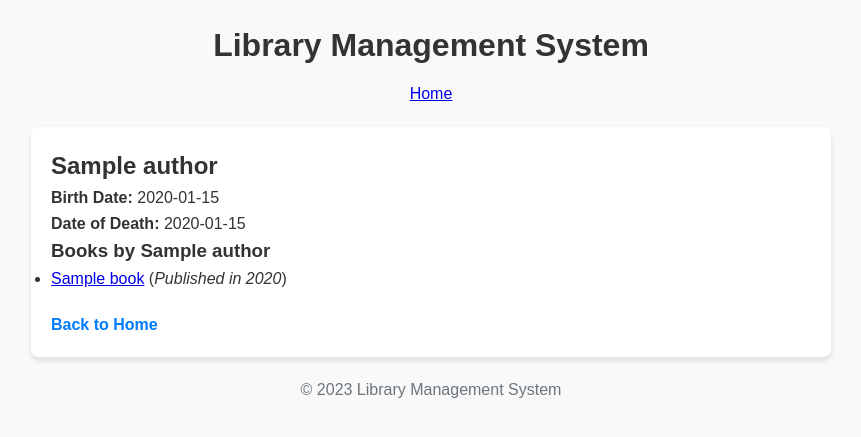
After one commit to kaiser-data/book-alchemy, a Flask app: page /author/1 in a window 1280 px wide. The commit adds this page. Shown: the top 437 px of the page, without its empty margins (209-1070 px from the left). Run offline with Flask 3, Linux system fonts and the light colour scheme; tables that the repository leaves empty hold one stand-in row (values such as "Sample post").

Commit message:
author and bool html

```diff
--- a/app.py
+++ b/app.py
@@ -1,28 +1,36 @@
 import os
-from flask import Flask, render_template, request, redirect, url_for, flash
+from flask import Flask, render_template, request, redirect, url_for, flash, abort
 from data_models import db, Author, Book
+from datetime import datetime
 import sqlalchemy
-from datetime import datetime
 
-# Initialize the Flask application
+# Initialize Flask app
 app = Flask(__name__)
 app.config['SECRET_KEY'] = os.environ.get('SECRET_KEY', 'default-dev-key')
 
-# Define the database configuration
+# Configure database
 DATABASE_PATH = os.path.join(os.path.dirname(os.path.abspath(__file__)), 'data', 'library.sqlite')
 os.makedirs(os.path.dirname(DATABASE_PATH), exist_ok=True)
 app.config['SQLALCHEMY_DATABASE_URI'] = f"sqlite:///{DATABASE_PATH}"
 app.config['SQLALCHEMY_TRACK_MODIFICATIONS'] = False
 
-# Initialize the database with the app
+# Initialize database
 db.init_app(app)
 
 # Ensure tables are created
 with app.app_context():
     db.create_all()
 
+# Helper function for date conversion
+def parse_date(date_str):
+    """Converts a string to a Date object if valid, otherwise returns None."""
+    try:
+        return datetime.strptime(date_str, "%Y-%m-%d").date() if date_str else None
+    except ValueError:
+        return None
 
 # Routes
+
 @app.route('/', methods=['GET'])
 def home():
     """Home page route that shows all books with optional sorting and keyword search."""
@@ -30,11 +38,16 @@ def home():
     search_query = request.args.get('search', '').strip()  # Get the search query
 
     if search_query:
-        # Perform a case-insensitive search for the keyword in the title or author name
-        books = Book.query.filter(
-            (Book.title.ilike(f"%{search_query}%")) |
-            (Author.name.ilike(f"%{search_query}%"))
-        ).join(Author).all()
+        # Perform case-insensitive search for the keyword in the title or author name
+        books = (
+            Book.query
+            .join(Author)
+            .filter(
+                Book.title.ilike(f"%{search_query}%") |
+                Author.name.ilike(f"%{search_query}%")
+            )
+            .all()
+        )
     else:
         # Sort books based on the selected option
         if sort_by == 'author':
@@ -49,19 +62,15 @@ def home():
 @app.route('/add_author', methods=['POST'])
 def add_author():
     """Add a new author to the database."""
+    name = request.form.get('name')
+    birth_date = parse_date(request.form.get('birth_date'))
+    date_of_death = parse_date(request.form.get('date_of_death'))
+
+    if not name:
+        flash('Author name is required', 'error')
+        return redirect(url_for('home'))
+
     try:
-        name = request.form.get('name')
-        if not name:
-            flash('Author name is required', 'error')
-            return redirect(url_for('home'))
-
-        birth_date = request.form.get('birth_date')
-        date_of_death = request.form.get('date_of_death')
-
-        # Convert string dates to Date objects
-        birth_date = datetime.strptime(birth_date, "%Y-%m-%d").date() if birth_date else None
-        date_of_death = datetime.strptime(date_of_death, "%Y-%m-%d").date() if date_of_death else None
-
         author = Author(name=name, birth_date=birth_date, date_of_death=date_of_death)
         db.session.add(author)
         db.session.commit()
@@ -69,23 +78,23 @@ def add_author():
     except Exception as e:
         db.session.rollback()
         flash(f'Error adding author: {str(e)}', 'error')
+
     return redirect(url_for('home'))
 
 
 @app.route('/add_book', methods=['POST'])
 def add_book():
     """Add a new book to the database."""
+    isbn = request.form.get('isbn')
+    title = request.form.get('title')
+    publication_year = request.form.get('publication_year')
+    author_id = request.form.get('author_id')
+
+    if not all([isbn, title, publication_year, author_id]):
+        flash('All fields are required', 'error')
+        return redirect(url_for('home'))
+
     try:
-        isbn = request.form.get('isbn')
-        title = request.form.get('title')
-        publication_year = request.form.get('publication_year')
-        author_id = request.form.get('author_id')
-
-        # Validate required fields
-        if not all([isbn, title, publication_year, author_id]):
-            flash('All fields are required', 'error')
-            return redirect(url_for('home'))
-
         book = Book(
             isbn=isbn,
             title=title,
@@ -101,24 +110,22 @@ def add_book():
     except Exception as e:
         db.session.rollback()
         flash(f'Error adding book: {str(e)}', 'error')
+
     return redirect(url_for('home'))
 
 
-# Delete a book
 @app.route('/book/<int:book_id>/delete', methods=['POST'])
 def delete_book(book_id):
+    """Delete a book and optionally its author if no other books remain."""
+    book = Book.query.get_or_404(book_id)
+
     try:
-        # Find the book by ID
-        book = Book.query.get_or_404(book_id)
-
-        # Delete the book
         db.session.delete(book)
         db.session.commit()
 
-        # Check if the author has any other books left
+        # Delete the author if they have no remaining books
         author = Author.query.get(book.author_id)
         if author and not author.books:
-            # Delete the author if they have no books
             db.session.delete(author)
             db.session.commit()
             flash(f'Author "{author.name}" was also deleted as they had no remaining books.', 'success')
@@ -134,16 +141,30 @@ def delete_book(book_id):
 @app.route('/delete_author/<int:author_id>', methods=['POST'])
 def delete_author(author_id):
     """Delete an author and all their books from the database."""
+    author = Author.query.get_or_404(author_id)
+
     try:
-        author = Author.query.get_or_404(author_id)
-        author_name = author.name
         db.session.delete(author)
         db.session.commit()
-        flash(f'Author "{author_name}" and all their books deleted successfully', 'success')
+        flash(f'Author "{author.name}" and all their books deleted successfully', 'success')
     except Exception as e:
         db.session.rollback()
         flash(f'Error deleting author: {str(e)}', 'error')
+
     return redirect(url_for('home'))
+
+
+@app.route('/book/<int:book_id>')
+def book_details(book_id):
+    """Display detailed information about a specific book."""
+    book = Book.query.get_or_404(book_id)  # Ensure the book exists, or return a 404 error
+    return render_template('book.html', book=book)
+
+@app.route('/author/<int:author_id>')
+def author_details(author_id):
+    """Display detailed information about a specific author."""
+    author = Author.query.get_or_404(author_id)  # Ensure the author exists, or return a 404 error
+    return render_template('author.html', author=author)
 
 
 @app.errorhandler(404)
@@ -151,6 +172,9 @@ def page_not_found(e):
     """Handle 404 errors."""
     return render_template('404.html'), 404
 
+@app.errorhandler(500)
+def internal_server_error(e):
+    return render_template('500.html'), 500
 
 if __name__ == '__main__':
     app.run(debug=True, host='0.0.0.0', port=int(os.environ.get('PORT', 5001)))
--- /dev/null
+++ b/static/styles.css
@@ -0,0 +1,122 @@
+/* General Reset */
+* {
+    margin: 0;
+    padding: 0;
+    box-sizing: border-box;
+}
+
+body {
+    font-family: Arial, sans-serif;
+    background-color: #f9f9f9;
+    color: #333;
+    line-height: 1.6;
+    padding: 20px;
+}
+
+header {
+    text-align: center;
+    margin-bottom: 20px;
+}
+
+header h1 {
+    margin-bottom: 10px;
+}
+
+.sorting-options {
+    margin-bottom: 20px;
+}
+
+.sort-link {
+    text-decoration: none;
+    color: #007BFF;
+    margin: 0 5px;
+    font-weight: bold;
+}
+
+.sort-link:hover {
+    text-decoration: underline;
+}
+
+.book-table {
+    width: 100%;
+    border-collapse: collapse;
+    margin-bottom: 20px;
+}
+
+.book-table th, .book-table td {
+    padding: 10px;
+    text-align: left;
+    border: 1px solid #ddd;
+}
+
+.book-table th {
+    background-color: #f4f4f4;
+    font-weight: bold;
+}
+
+.delete-button {
+    background-color: #dc3545;
+    color: white;
+    border: none;
+    padding: 5px 10px;
+    cursor: pointer;
+    border-radius: 4px;
+}
+
+.delete-button:hover {
+    background-color: #b02a37;
+}
+
+.no-books-message {
+    text-align: center;
+    font-style: italic;
+    color: #6c757d;
+    margin-top: 20px;
+}
+
+footer {
+    text-align: center;
+    margin-top: 20px;
+    color: #6c757d;
+}
+
+/* General Reset */
+* {
+    margin: 0;
+    padding: 0;
+    box-sizing: border-box;
+}
+
+body {
+    font-family: Arial, sans-serif;
+    background-color: #f9f9f9;
+    color: #333;
+    line-height: 1.6;
+    padding: 20px;
+}
+
+header {
+    text-align: center;
+    margin-bottom: 20px;
+}
+
+main.book-details, main.author-details {
+    max-width: 800px;
+    margin: 0 auto;
+    background: white;
+    padding: 20px;
+    border-radius: 8px;
+    box-shadow: 0 4px 6px rgba(0, 0, 0, 0.1);
+}
+
+.back-link {
+    display: block;
+    margin-top: 20px;
+    text-decoration: none;
+    color: #007BFF;
+    font-weight: bold;
+}
+
+.back-link:hover {
+    text-decoration: underline;
+}
--- /dev/null
+++ b/templates/author.html
@@ -0,0 +1,44 @@
+<!DOCTYPE html>
+<html lang="en">
+<head>
+    <meta charset="UTF-8">
+    <meta name="viewport" content="width=device-width, initial-scale=1.0">
+    <title>{{ author.name }} - Details</title>
+    <link rel="stylesheet" href="{{ url_for('static', filename='styles.css') }}">
+</head>
+<body>
+    <header>
+        <h1>Library Management System</h1>
+        <nav>
+            <a href="{{ url_for('home') }}">Home</a>
+        </nav>
+    </header>
+
+    <main class="author-details">
+        <h2>{{ author.name }}</h2>
+        <p><strong>Birth Date:</strong> {{ author.birth_date.strftime('%Y-%m-%d') if author.birth_date else 'Unknown' }}</p>
+        <p><strong>Date of Death:</strong> {{ author.date_of_death.strftime('%Y-%m-%d') if author.date_of_death else 'Alive' }}</p>
+
+        <h3>Books by {{ author.name }}</h3>
+        {% if author.books %}
+        <ul>
+            {% for book in author.books %}
+            <li>
+                <a href="{{ url_for('book_details', book_id=book.id) }}">{{ book.title }}</a>
+                (<em>Published in {{ book.publication_year }}</em>)
+            </li>
+            {% endfor %}
+        </ul>
+        {% else %}
+        <p>No books available for this author.</p>
+        {% endif %}
+
+        <!-- Link back to the home page -->
+        <a href="{{ url_for('home') }}" class="back-link">Back to Home</a>
+    </main>
+
+    <footer>
+        <p>&copy; 2023 Library Management System</p>
+    </footer>
+</body>
+</html>
```
Also changed, not shown: templates/404.html (added, +24 -0 lines), templates/book.html (added, +32 -0 lines), templates/home.html (+12 -29 lines).
